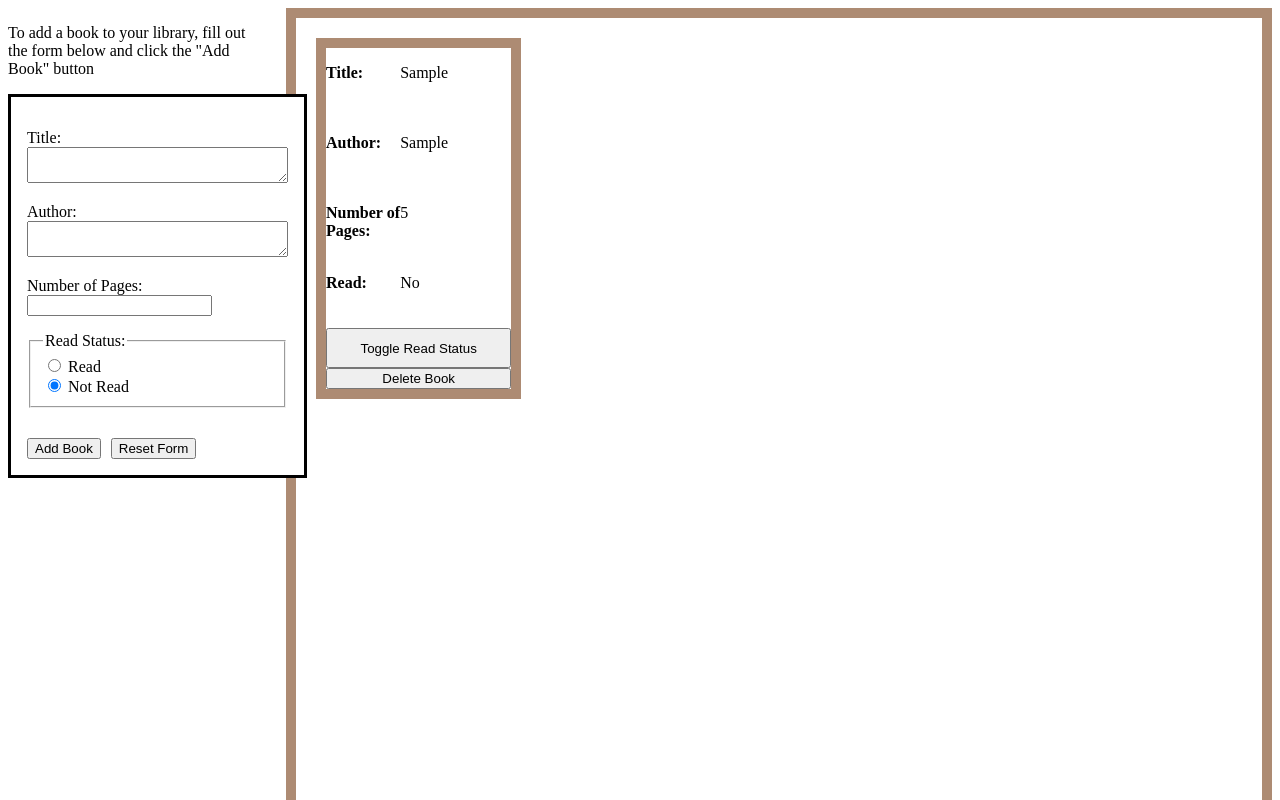
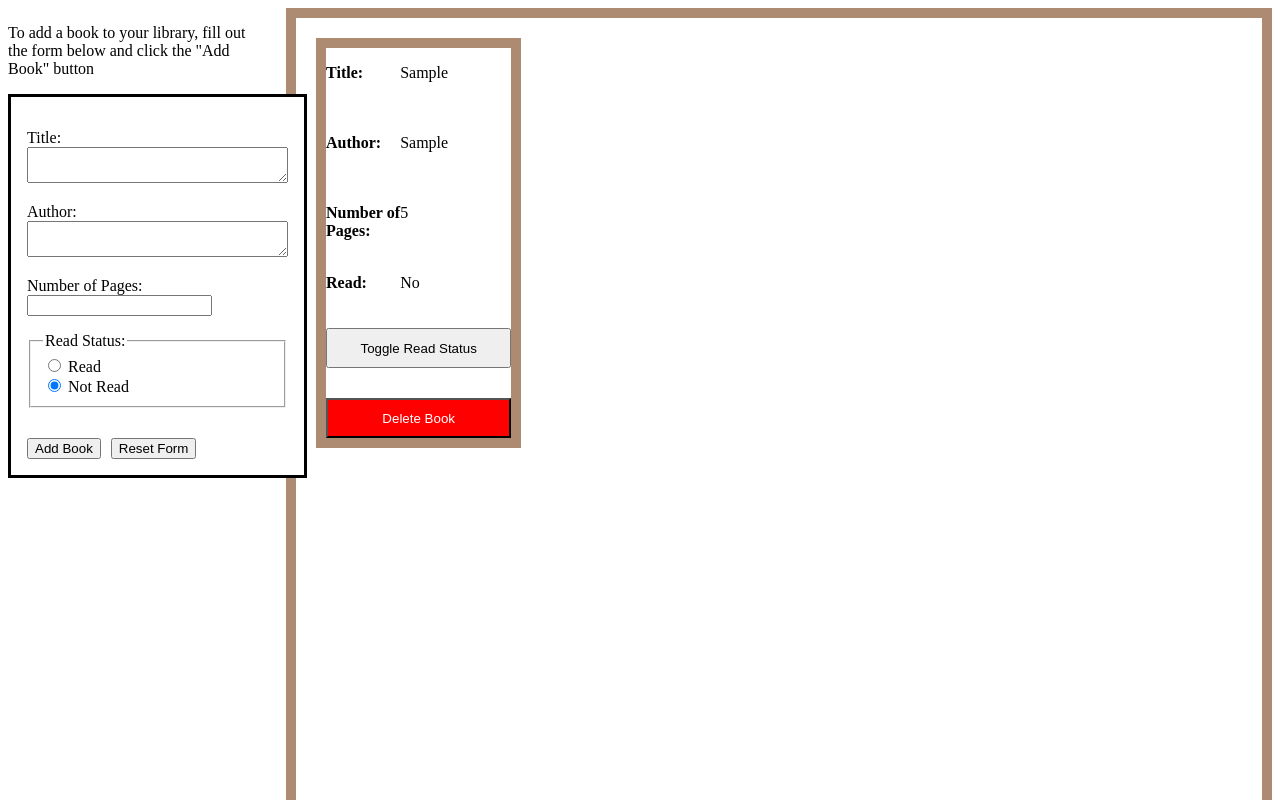
Before and after one commit to TeeJayCodes/library, a plain HTML site: page index.html in a window 1280 px wide. Both pictures are taken after typing "Sample", "Sample", "5" into the empty fields and a click on the button "Add Book". Shown: the top 800 px of the page. Drawn offline with Linux system fonts and the light colour scheme.

Commit message:
Complete Odin Library project

```diff
--- a/script.js
+++ b/script.js
@@ -117,6 +117,7 @@ function displayBooks() {
 		//add a button to toggle the read status of a book
 		let toggleReadStatusButton = document.createElement("button");
 		toggleReadStatusButton.textContent = "Toggle Read Status";
+		toggleReadStatusButton.classList.add("toggle");
 		book.append(toggleReadStatusButton);
 		toggleReadStatusButton.addEventListener("click", function() {
 			bookToDisplay.toggleReadStatus();
@@ -125,6 +126,7 @@ function displayBooks() {
 		//add a button to delete a book
 		let deleteBookButton = document.createElement("button");
 		deleteBookButton.textContent = "Delete Book";
+		deleteBookButton.classList.add("delete");
 		book.append(deleteBookButton);
 		deleteBookButton.addEventListener("click", function() {
 			let deletedBookIndex = myLibrary.indexOf(bookToDisplay);
--- a/style.css
+++ b/style.css
@@ -25,7 +25,7 @@ dialog {
     display: flex;
     flex-wrap: wrap;
     align-content: start;
-    gap: 5px;
+    gap: 40px;
     height: 1030px;
     width: calc(100% - 60px);
     border: 10px solid #AD8B73;
@@ -35,13 +35,22 @@ dialog {
 .book {
     display: grid;
     grid-template-columns: 1fr;
-    grid-template-rows: repeat(4, 70px) 40px;
+    grid-template-rows: repeat(5, 70px) 40px;
     width: 20%;
     border: 10px solid #AD8B73
 }
 
 .book > div > p:first-child {
     font-weight: bold;
+}
+
+button.toggle {
+    margin-bottom: 30px;
+}
+
+button.delete {
+    background-color: #FF0000;
+    color: #FFFFFF;
 }
 
 .title  {
```
